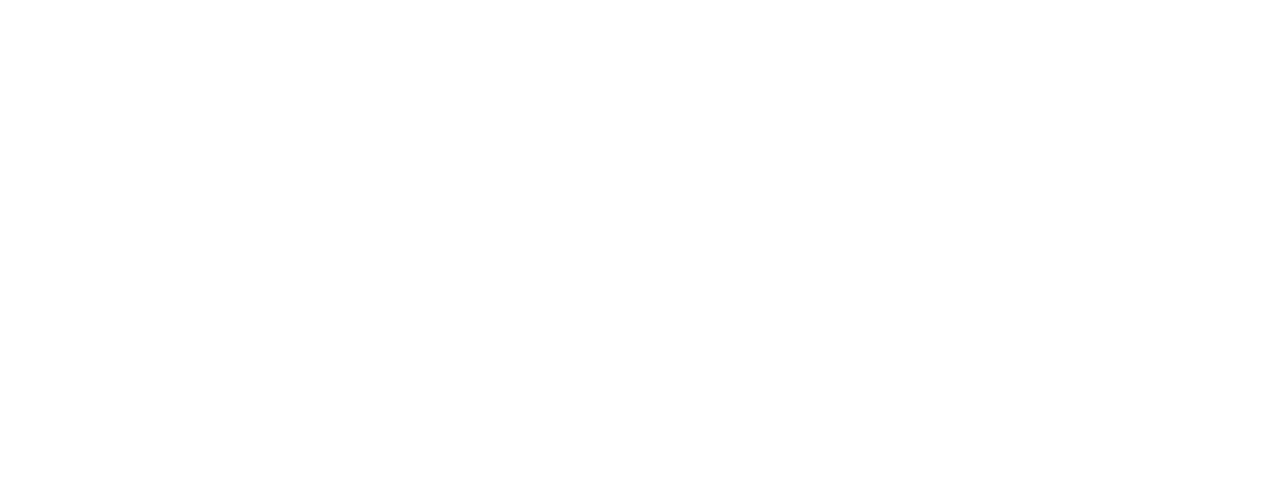
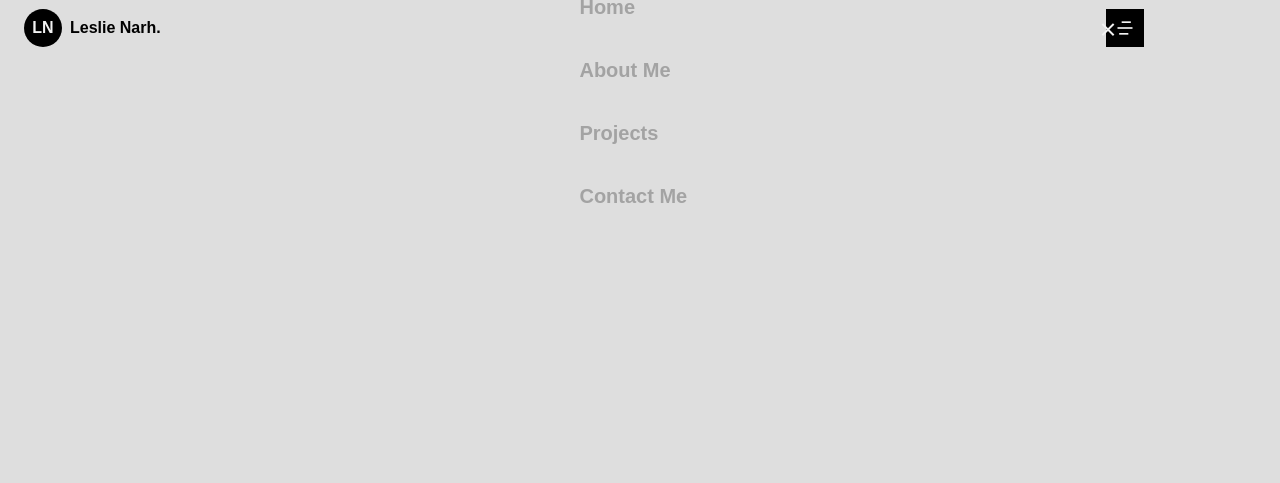
Before and after one commit to tettehnarh/my-portfolio, a plain HTML site: page index.html in a window 1280 px wide. Drawn offline with nearby package versions, Linux system fonts and the light colour scheme; a web font is replaced by a local one.

Commit message:
header and nav

```diff
--- a/assets/css/styles.css
+++ b/assets/css/styles.css
@@ -0,0 +1,348 @@
+/*=============== GOOGLE FONTS ===============*/
+@import url("https://fonts.googleapis.com/css2?family=Bai+Jamjuree:wght@400;500;600;700&display=swap");
+
+/*=============== VARIABLES CSS ===============*/
+:root {
+  --header-height: 3.5rem;
+
+  /*========== Colors ==========*/
+  /*Color mode HSL(hue, saturation, lightness)*/
+  --first-color: hsl(14, 98%, 50%);
+  --black-color: hsl(0, 0%, 0%);
+  --black-color-light: hsl(0, 0%, 40%);
+  --white-color: hsl(0, 0%, 95%);
+  --title-color: hsl(0, 0%, 0%);
+  --text-color: hsl(0, 0%, 35%);
+  --text-color-light: hsl(0, 0%, 64%);
+  --body-color: hsl(0, 0%, 87%);
+  --container-color: hsl(0, 0%, 83%);
+
+  /*========== Font and typography ==========*/
+  /*.5rem = 8px | 1rem = 16px ...*/
+  --body-font: "Bai Jamjuree", sans-serif;
+  --biggest-font-size: 2.5rem;
+  --h1-font-size: 1.75rem;
+  --h2-font-size: 1.25rem;
+  --h3-font-size: 1.125rem;
+  --normal-font-size: 0.938rem;
+  --small-font-size: 0.813rem;
+  --smaller-font-size: 0.75rem;
+
+  /*========== Font weight ==========*/
+  --font-regular: 400;
+  --font-medium: 500;
+  --font-semi-bold: 600;
+  --font-bold: 700;
+
+  /*========== z index ==========*/
+  --z-tooltip: 10;
+  --z-fixed: 100;
+}
+
+/*========== Responsive typography ==========*/
+@media screen and (min-width: 1150px) {
+  :root {
+    --biggest-font-size: 4.5rem;
+    --h1-font-size: 3rem;
+    --h2-font-size: 1.5rem;
+    --h3-font-size: 1.25rem;
+    --normal-font-size: 1rem;
+    --small-font-size: 0.875rem;
+    --smaller-font-size: 0.813rem;
+  }
+}
+
+/*=============== BASE ===============*/
+* {
+  box-sizing: border-box;
+  padding: 0;
+  margin: 0;
+}
+
+html {
+  scroll-behavior: smooth;
+}
+
+body {
+  font-family: var(--body-font);
+  font-size: var(--normal-font-size);
+  background-color: var(--body-color);
+  color: var(--text-color);
+}
+
+h1,
+h2,
+h3,
+h4 {
+  color: var(--title-color);
+  font-weight: var(--font-bold);
+}
+
+ul {
+  list-style: none;
+}
+
+a {
+  text-decoration: none;
+}
+
+img {
+  display: block;
+  max-width: 100%;
+  height: auto;
+}
+
+/*=============== THEME ===============*/
+
+/*========== Variables Dark theme ==========*/
+
+/*==========
+	Color changes in some parts of
+	the website, in dark theme
+==========*/
+
+/*=============== REUSABLE CSS CLASSES ===============*/
+.container {
+  max-width: 1120px;
+  margin-inline: 1.5rem;
+}
+
+.grid {
+  display: grid;
+  gap: 1.5rem;
+}
+
+.section {
+  padding-block: 4rem 2rem;
+}
+
+.section__title-1,
+.section__title-2 {
+  position: relative;
+  font-size: var(--h1-font-size);
+  width: max-content;
+  margin: 0.75rem auto 2rem;
+}
+
+.section__title-1 span,
+.section__title-2 span {
+  z-index: 5;
+  position: relative;
+}
+
+.section__title-1::after,
+.section__title-2::after {
+  content: "";
+  width: 40px;
+  height: 28px;
+  background-color: hsla(14, 98%, 50%, 0.2);
+  position: absolute;
+  top: -4px;
+  right: -8px;
+}
+
+.section__title-2::after {
+  top: initial;
+  bottom: -4px;
+}
+
+.geometric-box {
+  position: absolute;
+  width: 20px;
+  height: 20px;
+  background-color: var(--first-color);
+  rotate: -30deg;
+}
+
+.geometric-box::after {
+  content: "";
+  position: absolute;
+  width: 16px;
+  height: 16px;
+  border: 3px solid var(--black-color);
+  left: -5px;
+  top: -5px;
+}
+
+.main {
+  overflow: hidden; /* For animation ScrollReveal */
+}
+
+/*=============== HEADER & NAV ===============*/
+.header {
+  position: fixed;
+  width: 100%;
+  top: 0;
+  left: 0;
+  background-color: var(--body-color);
+  z-index: var(--z-fixed);
+  transition: box-shadow 0.4s;
+}
+
+.nav {
+  position: relative;
+  height: var(--header-height);
+  display: flex;
+  justify-content: space-between;
+  align-items: center;
+}
+
+.nav__logo {
+  display: flex;
+  column-gap: 0.5rem;
+  align-items: center;
+  font-weight: var(--font-semi-bold);
+  color: var(--title-color);
+}
+
+.nav__logo-circle,
+.nav__toggle {
+  width: 38px;
+  height: 38px;
+  background-color: var(--black-color);
+  color: var(--white-color);
+  display: grid;
+  place-items: center;
+}
+
+.nav__logo-circle {
+  border-radius: 50%;
+}
+
+.nav__toggle {
+  font-size: 1.25rem;
+  cursor: pointer;
+}
+
+/* Navigation for mobile devices */
+@media screen and (max-width: 1150px) {
+  .nav__menu {
+    position: fixed;
+    top: -100%;
+    left: 0;
+    background-color: hsla(0, 0%, 0%, 0.75);
+    width: 100%;
+    padding-block: 1.8rem 5rem;
+    text-align: center;
+    backdrop-filter: blur(8px);
+    transition: top 0.4;
+  }
+}
+
+.nav__title,
+.nav__name,
+.nav__close {
+  color: var(--white-color);
+}
+
+.nav__title {
+  display: block;
+  font-size: var(--smaller-font-size);
+  font-weight: var(--font-semi-bold);
+  margin-bottom: 3.5rem;
+}
+
+.nav__name {
+  position: relative;
+  width: max-content;
+  margin: 0 auto 3rem;
+  font-size: var(--h2-font-size);
+}
+
+.nav__name::after,
+.nav__name::before {
+  content: "";
+  width: 40px;
+  height: 1px;
+  background-color: var(--text-color-light);
+  position: absolute;
+  top: 50%;
+  left: -4rem;
+}
+
+.nav__name::before {
+  left: initial;
+  right: -4rem;
+}
+
+.nav__list {
+  display: flex;
+  flex-direction: column;
+  row-gap: 2.5rem;
+}
+
+.nav__link {
+  position: relative;
+  color: var(--text-color-light);
+  font-size: var(--h3-font-size);
+  font-weight: var(--font-semi-bold);
+  transition: color 0.3s;
+}
+
+.nav__link::after {
+  content: "";
+  width: 0;
+  height: 2px;
+  background-color: var(--white-color);
+  position: absolute;
+  left: 0;
+  bottom: -0.5rem;
+  transition: width 0.3s;
+}
+
+.nav__link:hover {
+  color: var(--white-color);
+}
+
+.nav__link:hover::after {
+  width: 25%;
+}
+
+.nav__close {
+  position: absolute;
+  font-size: 1.5rem;
+  top: 1rem;
+  right: 1.5rem;
+  cursor: pointer;
+}
+
+/* Show menu */
+.show-menu {
+  top: 0;
+}
+/* Add shadow header */
+
+/* Active link */
+
+/*=============== HOME ===============*/
+
+/* Animate scroll icon */
+
+/*=============== BUTTON ===============*/
+
+/*=============== ABOUT ===============*/
+
+/*=============== SERVICES ===============*/
+
+/*=============== PROJECTS ===============*/
+
+/*=============== CONTACT ===============*/
+
+/* Opaque placeholder */
+
+/* Move label up & sticky label */
+
+/*=============== FOOTER ===============*/
+
+/*=============== SCROLL BAR ===============*/
+
+/*=============== SCROLL UP ===============*/
+
+/* Show Scroll Up */
+
+/*=============== BREAKPOINTS ===============*/
+/* For small devices */
+
+/* For medium devices */
+
+/* For large devices */
--- a/assets/js/main.js
+++ b/assets/js/main.js
@@ -0,0 +1,49 @@
+/*=============== SHOW MENU ===============*/
+const navMenu = document.getElementById("nav-menu"),
+  navToggle = document.getElementById("nav-toggle"),
+  navClose = document.getElementById("nav-close");
+
+/*===== MENU SHOW =====*/
+/*Validate if constant*/
+if (navToggle) {
+  navToggle.addEventListener("click", () => {
+    navMenu.classList.add("show-menu");
+  });
+}
+/*===== MENU HIDDEN =====*/
+/*Validate if constant exists*/
+if (navClose) {
+  navClose.addEventListener("click", () => {
+    navMenu.classList.remove("show-menu");
+  });
+}
+
+/*=============== REMOVE MENU MOBILE ===============*/
+const navLink = document.querySelectorAll(".nav__link");
+
+const linkAction = () => {
+  const navMenu = document.getElementById("nav-menu");
+  // When we click on each nav__link, we remove the show-menu class
+  navMenu.classList.remove("show-menu");
+};
+navLink.forEach((n) => n.addEventListener("click", linkAction));
+
+/*=============== CHANGE BACKGROUND HEADER ===============*/
+const scrollHeader = () => {
+  const header = document.getElementById("header");
+  // When the scroll is greater than 50 viewport height, add the scroll-header class to the header tag
+  this.scrollY >= 50
+    ? header.classList.add("scroll-header")
+    : header.classList.remove("scroll-header");
+};
+/*=============== SHADOW HEADER ===============*/
+
+/*=============== EMAIL JS ===============*/
+
+/*=============== SHOW SCROLL UP ===============*/
+
+/*=============== SCROLL SECTIONS ACTIVE LINK ===============*/
+
+/*=============== DARK LIGHT THEME ===============*/
+
+/*=============== SCROLL REVEAL ANIMATION ===============*/
--- a/index.html
+++ b/index.html
@@ -5,9 +5,101 @@
     <meta name="viewport" content="width=device-width, initial-scale=1.0">
     <!--=============== FAVICON ===============-->
     <link rel="shortcut icon" href="assets/img/favicon.png" type="image/x-icon">
+    <!--=============== REMIXICONS ===============-->
+    <link rel="stylesheet" href="https://cdnjs.cloudflare.com/ajax/libs/remixicon/3.4.0/remixicon.css" crossorigin="">
+    <!--=============== CSS ===============-->
+    <link rel="stylesheet" href="assets/css/styles.css">
+
     <title>Discover Leslie's Work</title>
 </head>
 <body>
+      <!--==================== HEADER ====================-->
+      <header class="header" id="header">
+        <nav class="nav container">
+            <a href="#" class="nav__logo">
+                <span class="nav__logo-circle">LN</span>
+                <span class="nav__logo-name">Leslie Narh.</span>
+            </a>
+            <div class="nav__menu" id="nav-menu">
+                <span class="nav__title">Menu</span>
+                <h3 class="nav__name">Leslie</h3>
+
+                <ul class="nav__list">
+                    <li class="nav__item">
+                        <a href="#home" class="nav__link">Home</a>
+                    </li>
+
+                    <li class="nav__item">
+                        <a href="#about" class="nav__link">About Me</a>
+                    </li>
+
+                    <li class="nav__item">
+                        <a href="#projects" class="nav__link">Projects</a>
+                    </li>
+
+                    <li class="nav__item">
+                        <a href="#contact" class="nav__link">Contact Me</a>
+                    </li>
+                </ul>
+                <!-- Close button-->
+                <div class="nav__close" id="nav-close">
+                    <i class="ri-close-line"></i>
+                </div>
+            </div>
+
+            <div class="nav__buttons">
+                <!-- Toggle button-->
+                <div class="nav__toggle" id="nav-toggle">
+                    <i class="ri-menu-4-line"></i>
+                </div>
+            </div>
+        </nav>
+      </header>
+
+      <!--==================== MAIN ====================-->
+      <main class="main">
+         <!--==================== HOME ====================-->
+         <section class="home section" id="home">
+
+         </section>
+
+         <!--==================== ABOUT ====================-->
+         <section class="about section" id="about">
+
+         </section>
+
+         <!--==================== SERVICES ====================-->
+         <section class="services section">
+
+         </section>
+
+         <!--==================== PROJECTS ====================-->
+         <section class="projects section" id="projects">
+
+         </section>
+
+         <!--==================== CONTACT ====================-->
+         <section class="contact section" id="contact">
+
+         </section>
+      </main>
+
+      <!--==================== FOOTER ====================-->
+      <footer class="footer">
+
+      </footer>
+
+      <!--========== SCROLL UP ==========-->
+
+
+      <!--=============== SCROLLREVEAL ===============-->
+      <script src=""></script>
+
+      <!--=============== EMAIL JS ===============-->
+
+
+      <!--=============== MAIN JS ===============-->
+      <script src="assets/js/main.js"></script>
 
 </body>
 </html>
```
